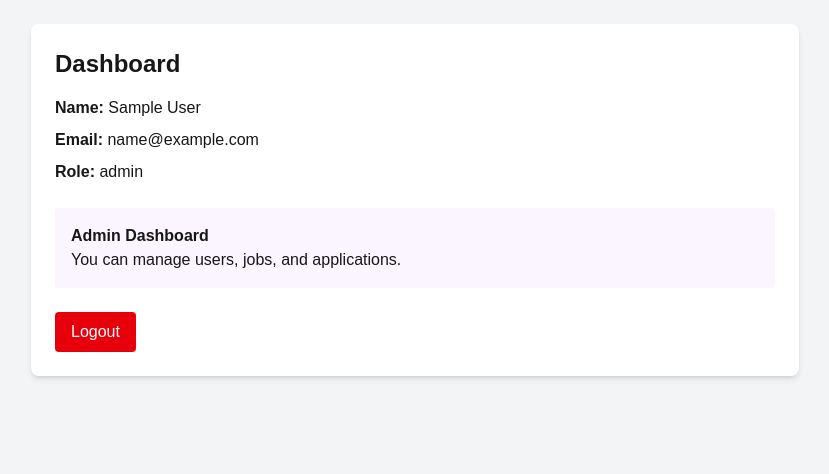
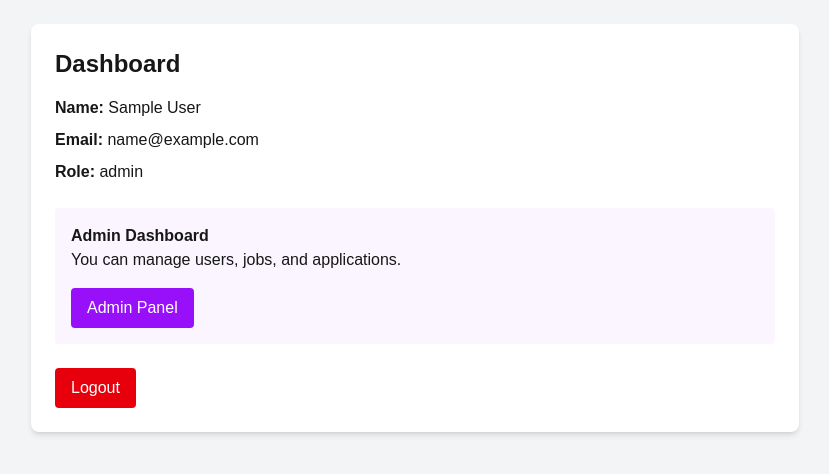
Before and after one commit to Thushan-Shamendra/smart-job-portal, a Next.js app in the folder frontend/: page /dashboard in a window 1280 px wide. Shown: the top 474 px of the page, without its empty margins (225-1054 px from the left). Built offline with nearby package versions, Linux system fonts and the light colour scheme; sample sign-in values are in the browser's storage.

Commit message:
Add Admin Dashboard Link

```diff
--- a/frontend/app/dashboard/page.jsx
+++ b/frontend/app/dashboard/page.jsx
@@ -109,10 +109,17 @@ export default function DashboardPage() {
         )}
 
         {user.role === "admin" && (
-          <div className="mt-6 p-4 bg-purple-50 rounded">
+        <div className="mt-6 p-4 bg-purple-50 rounded">
             <h2 className="font-semibold">Admin Dashboard</h2>
             <p>You can manage users, jobs, and applications.</p>
-          </div>
+
+            <a
+            href="/admin/dashboard"
+            className="inline-block mt-4 bg-purple-600 text-white px-4 py-2 rounded hover:bg-purple-700"
+            >
+            Admin Panel
+            </a>
+        </div>
         )}
 
         <button
```
